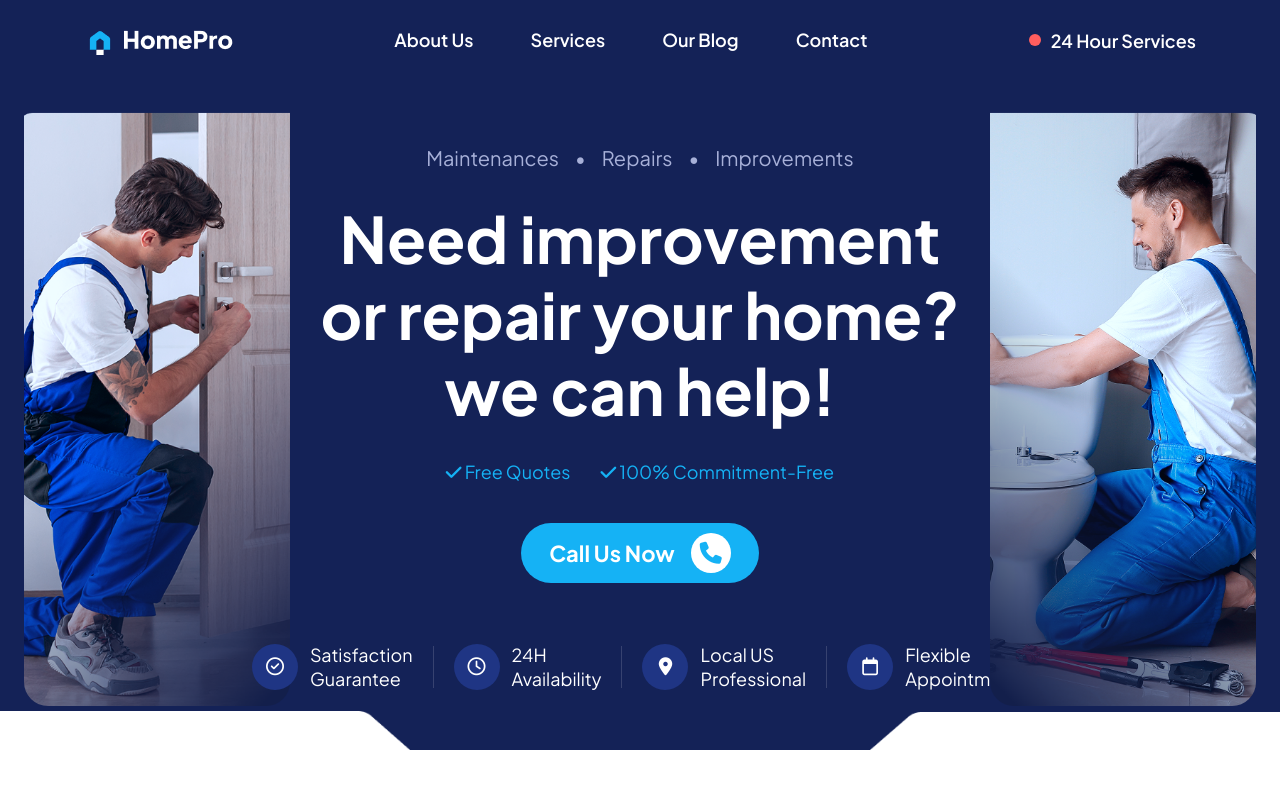
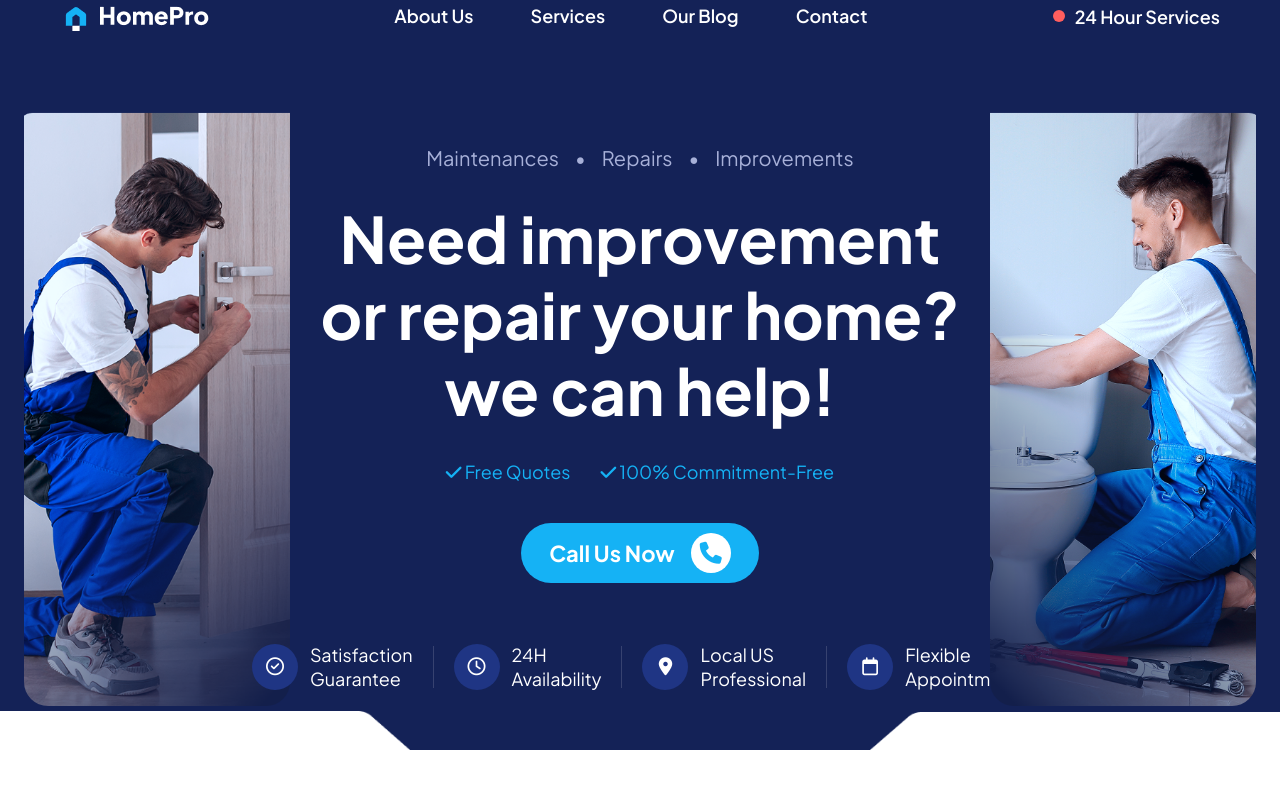
Before and after one commit to fatimaghzawi/Home-Services-Website, a plain HTML site: page index.html in a window 1280 px wide. Shown: the top 800 px of the page. Drawn offline with Linux system fonts and the light colour scheme.

Commit message:
Fixed the header

```diff
--- a/index.html
+++ b/index.html
@@ -35,9 +35,6 @@
             <span>24 Hour Services</span>
         </div>
     </div>
-
-    <section class="hero">
-
         <!-- NAVBAR -->
         <header class="navbar">
             <div class="logo">
@@ -60,6 +57,8 @@
                 <img src="icons/icon_menu.svg" alt="">
             </button>
         </header>
+
+    <section class="hero">
 
         <!-- MAIN CONTENT -->
         <div class="hero-main">
--- a/style.css
+++ b/style.css
@@ -51,7 +51,16 @@ img {
 }
 
 /* ==================== SHARED FLEX STYLES ==================== */
-
+.navbar{
+    background: var(--color-hero-bg);
+    color: var(--color-white);
+    padding: 24px 60px;
+    display: flex;
+    justify-content: space-between;
+    align-items: center;
+    position: relative;
+    z-index: 2;
+}
 .navbar,
 .service-status,
 .sidebar-status,
```
